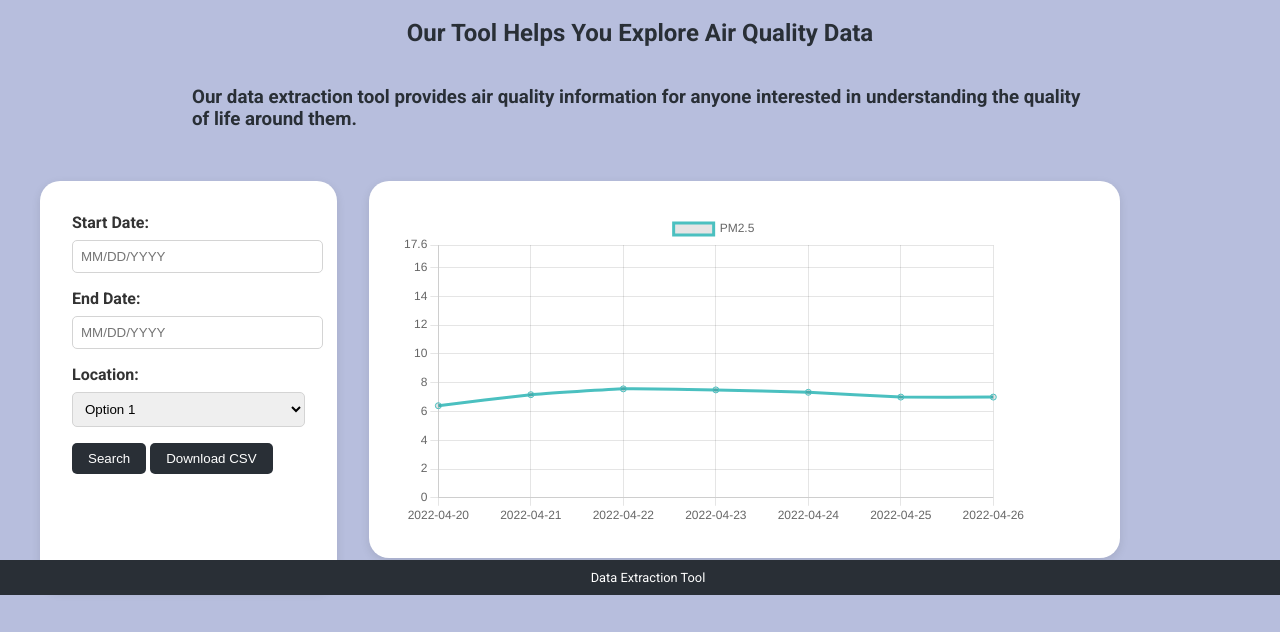
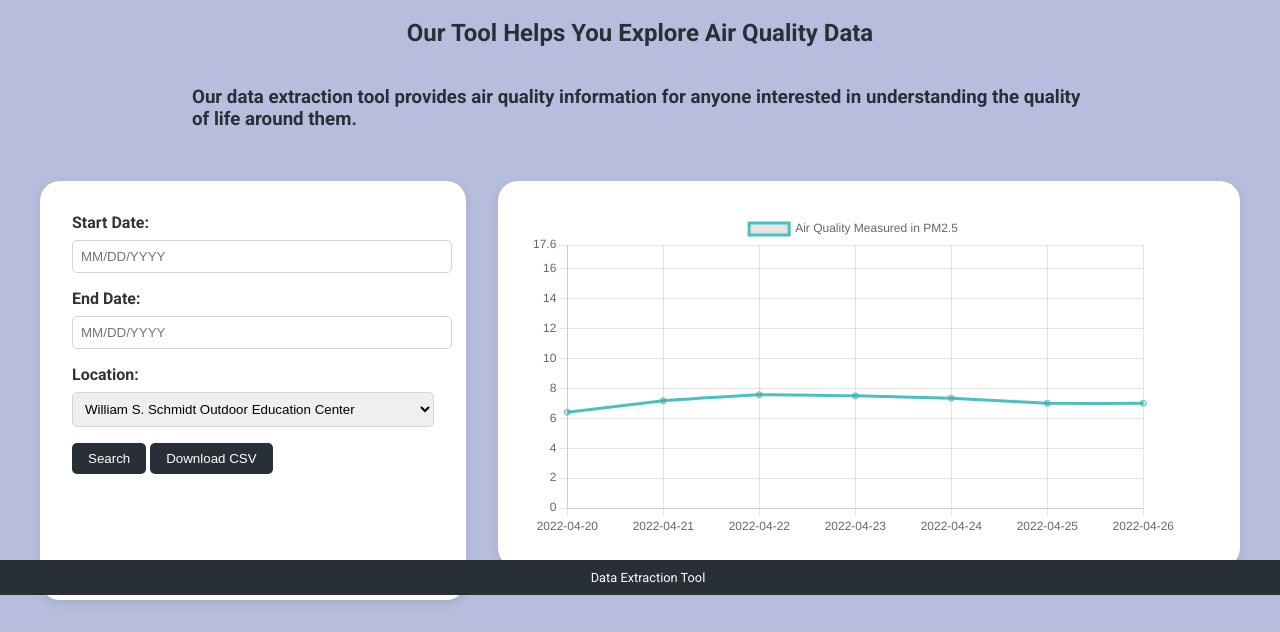
Before and after one commit to GuntherChung/INST490-AQ-Data-Extraction-Tool, a website: page Website/index.html in a window 1280 px wide. Shown: the part 205-837 px from the top of the page. Drawn offline with nearby package versions, Linux system fonts and the light colour scheme; no server answers.

Commit message:
touches for presentation

```diff
--- a/Website/index.html
+++ b/Website/index.html
@@ -58,7 +58,7 @@
         <label for="location">Location:</label>
 
         <select id="location" name="location">
-          <option value="option1">Option 1</option>
+          <option value="option1">William S. Schmidt Outdoor Education Center</option>
           <option value="option2">Option 2</option>
           <option value="option3">Option 3</option>
         </select>
--- a/Website/script.js
+++ b/Website/script.js
@@ -99,7 +99,7 @@ const chartData = {
   labels: [], // x-axis labels will be generated dynamically
   datasets: [
     {
-      label: "PM2.5",
+      label: "Air Quality Measured in PM2.5",
       data: [], // y-axis data will be generated dynamically
       fill: false,
       borderColor: "rgb(75, 192, 192)",
```
